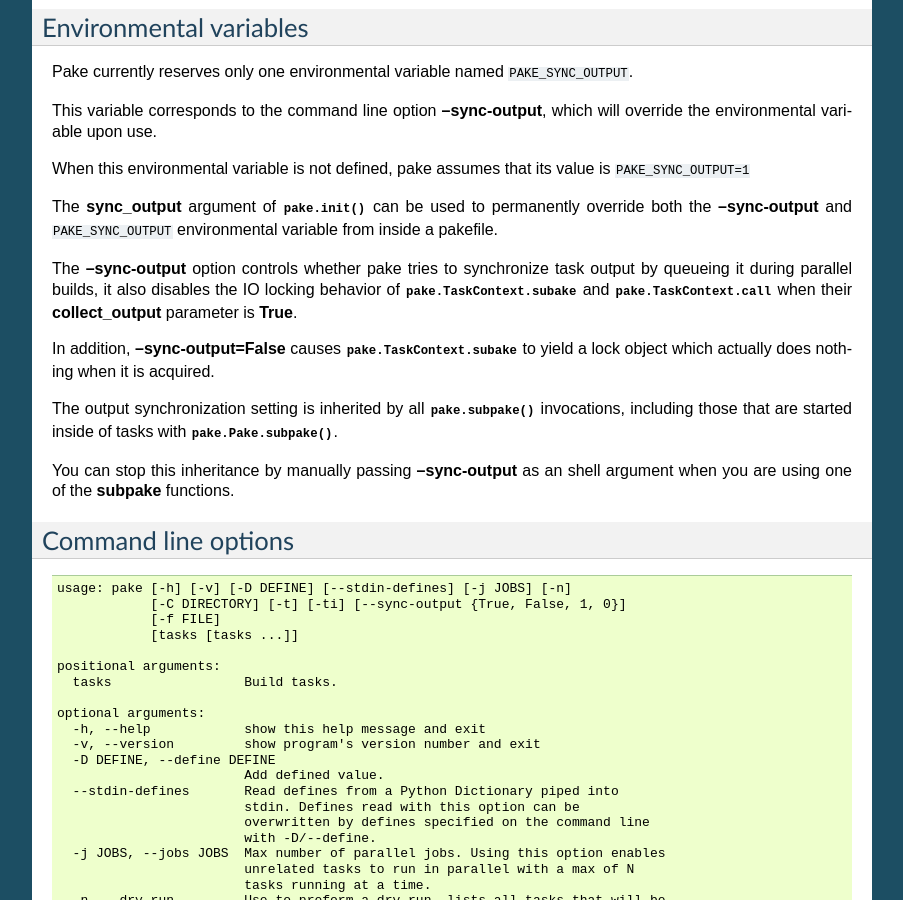
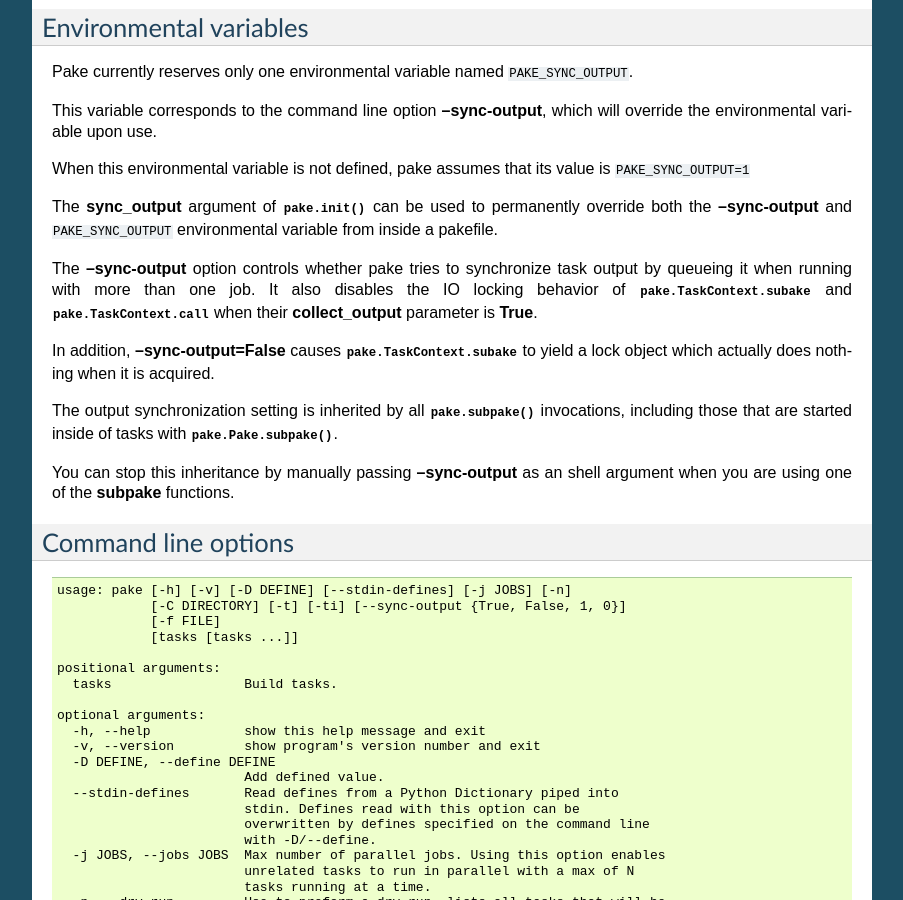
Before and after one commit to Teriks/pake, a Sphinx documentation site: the page built from docs/source/runningpake.rst, in a window 1280 px wide and 900 px high, scrolled down 3928 px. Shown: the whole window, without its empty margins (198-1101 px from the left). Built offline with Sphinx 7.4.7, drawn with Linux system fonts in a browser that asks for light colours.

Commit message:
(Doc) Reword Environmental variables section in runningpake.rst

```diff
--- a/docs/source/runningpake.rst
+++ b/docs/source/runningpake.rst
@@ -270,8 +270,8 @@ The **sync_output** argument of :py:meth:`pake.init` can be used to permanently
 both the **--sync-output** and ``PAKE_SYNC_OUTPUT`` environmental variable from inside
 a pakefile.
 
-The **--sync-output** option controls whether pake tries to synchronize task output by
-queueing it during parallel builds, it also disables the IO locking behavior of :py:class:`pake.TaskContext.subake`
+The **--sync-output** option controls whether pake tries to synchronize task output by queueing it
+when running with more than one job. It also disables the IO locking behavior of :py:class:`pake.TaskContext.subake`
 and :py:class:`pake.TaskContext.call` when their **collect_output** parameter is **True**.
 
 In addition, **--sync-output=False** causes :py:class:`pake.TaskContext.subake` to yield a lock
```
